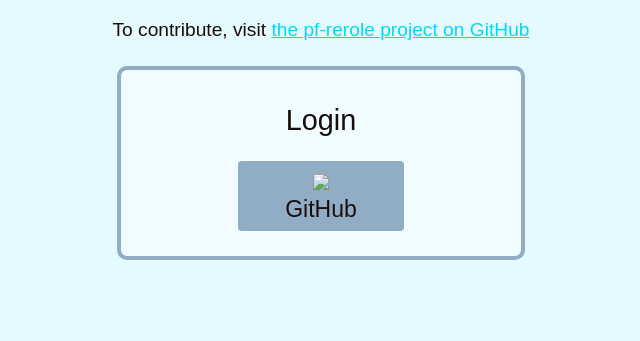
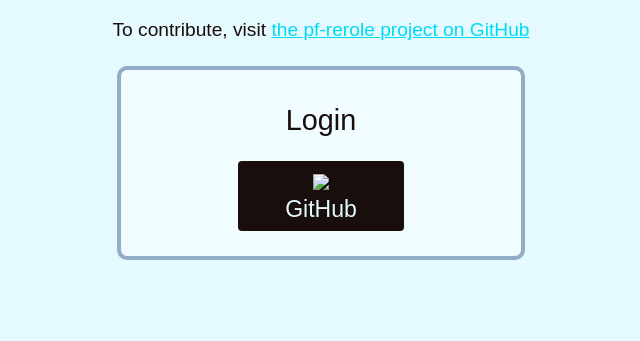
Before and after one commit to matthew-hale/pf-rerole, a Flask app: page /login in a window 1280 px wide. Shown: the top 341 px of the page, without its empty margins (319-959 px from the left). Run offline with Flask 3, Linux system fonts and the light colour scheme; data that the repository does not hold is empty.

Commit message:
Update button styling

```diff
--- a/rerole.app/rerole_app/static/styles.css
+++ b/rerole.app/rerole_app/static/styles.css
@@ -9,6 +9,7 @@
     --cyan: #00dbf4;
     --white: #e5faff;
 
+    --bright-black: #000000;
     --bright-red: #c56867;
     --bright-green: #a0eb7c;
     --bright-yellow: #fbec64;
@@ -97,10 +98,10 @@
     display: inline-block;
     font: bold;
     font-size: 1.2em;
-    color: var(--black);
+    color: var(--white);
     border: none;
     border-radius: 4px;
-    background-color: var(--blue);
+    background-color: var(--black);
     transition: background-color 0.2s;
     text-decoration: none;
     text-align: center;
@@ -113,7 +114,7 @@
 }
 
 .buttons :hover {
-    background-color: var(--bright-blue);
+    background-color: var(--bright-black);
 }
 
 .delete {
```
